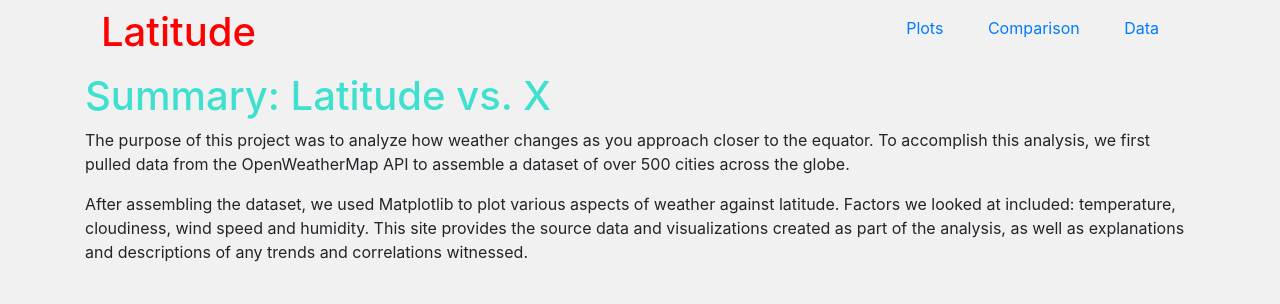
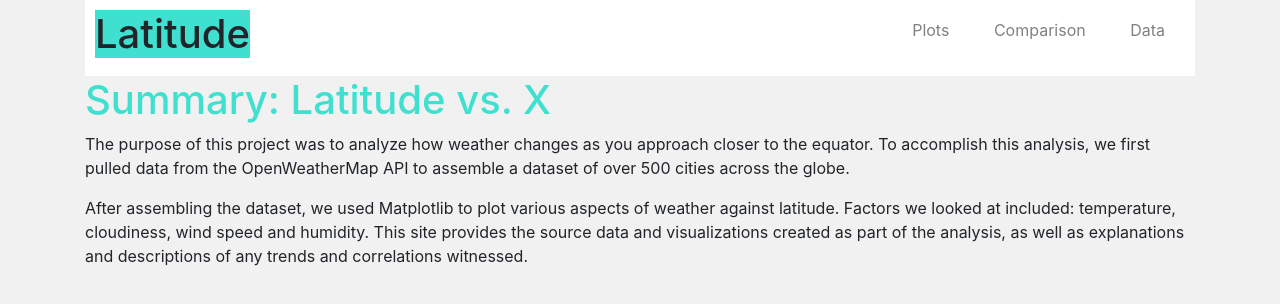
Before and after one commit to Bcliffwm/Web-Design-Challenge, a plain HTML site: page index.html in a window 1280 px wide. Drawn offline with nearby package versions, Linux system fonts and the light colour scheme.

Commit message:
Style adjustments

```diff
--- a/style.css
+++ b/style.css
@@ -3,14 +3,16 @@ body {
 }
 
 .header {
-    color: turquoise
+    color:turquoise;
 }
 
-/* .navbar {
-} */
+.navbar {
+    padding: 10px;
+    background-color:#fff;
+}
 
 .navbar h1{
-    color: red
+    background:turquoise;
 }
 
 .navbar li {
@@ -18,3 +20,8 @@ body {
     padding: 20px;
     cursor: pointer;
 }
+
+.navbar li a {
+    color:grey;
+    text-decoration: none;
+}
```
